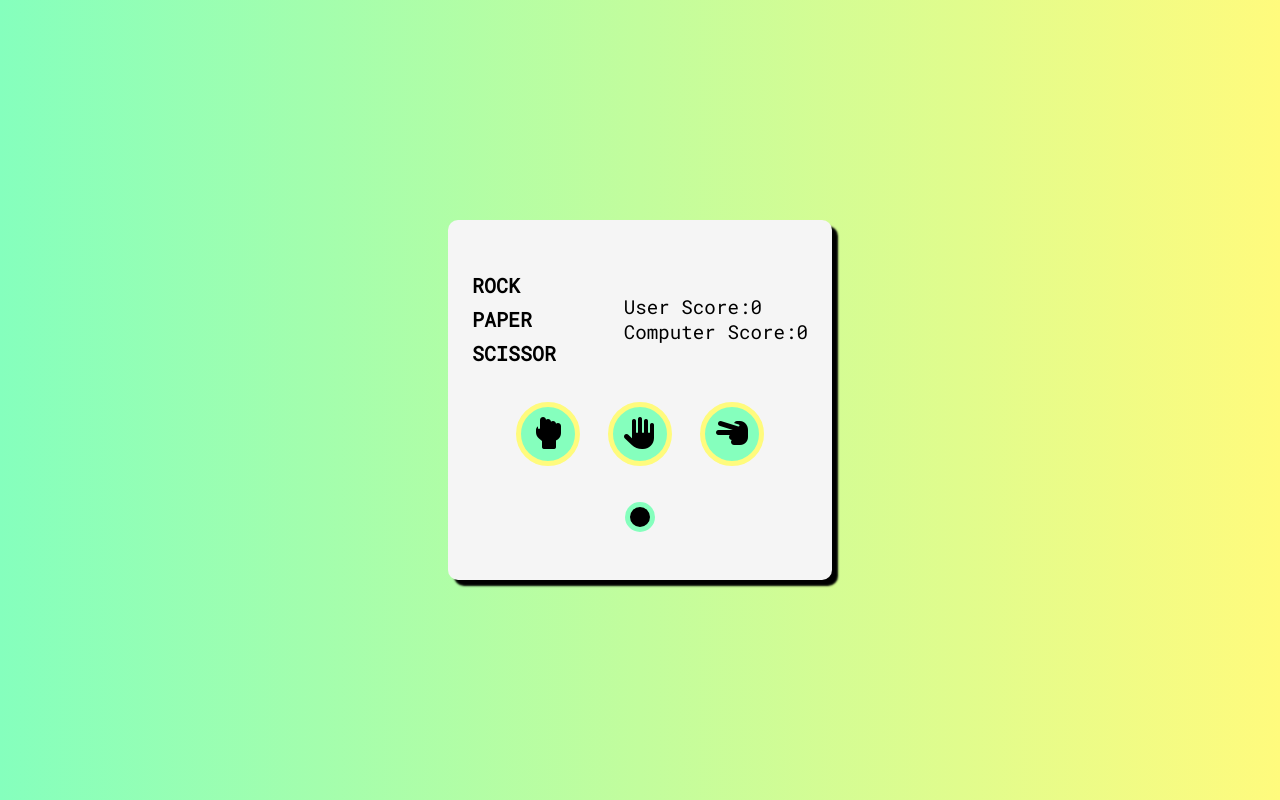
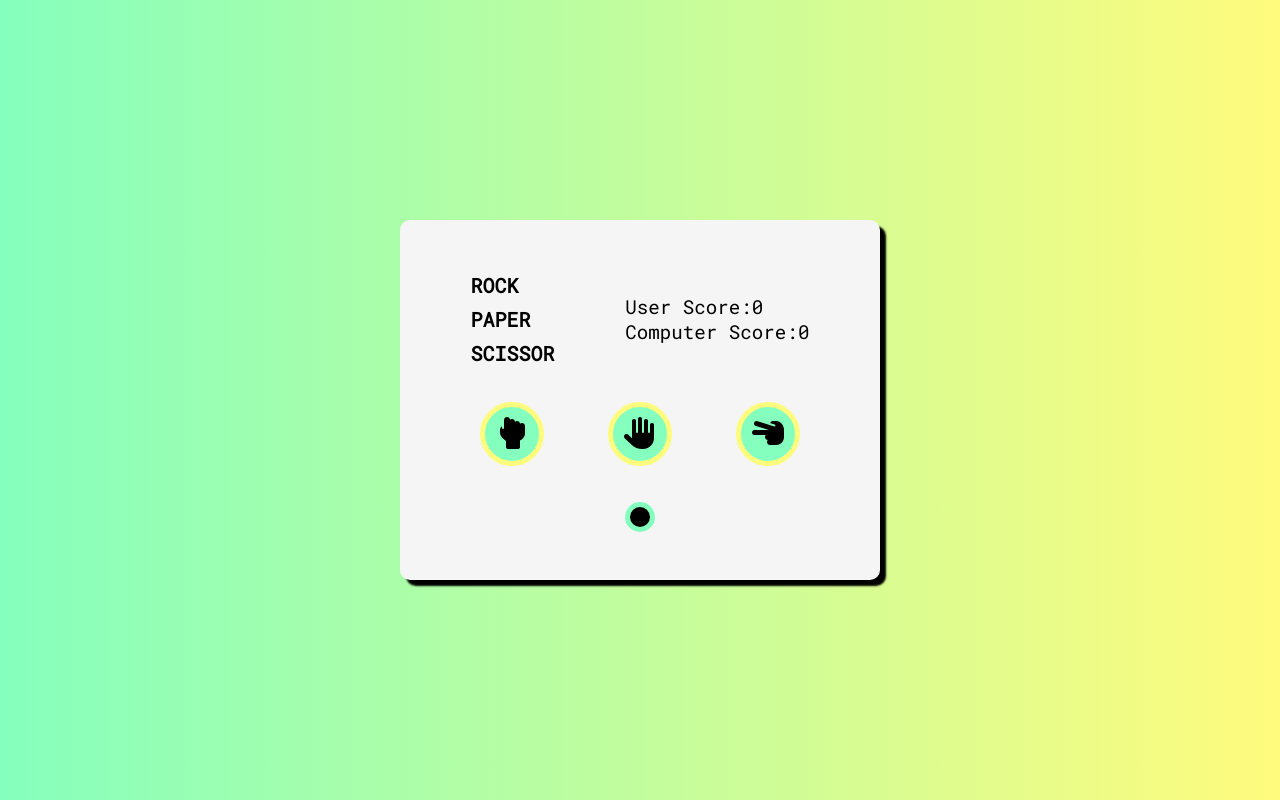
Before and after one commit to Naresh-Pavan/RockPaperScissor, a plain HTML site: page index.html in a window 1280 px wide. Drawn offline with Linux system fonts and the light colour scheme.

Commit message:
Update style.css

```diff
--- a/style.css
+++ b/style.css
@@ -21,9 +21,9 @@
   }
   .container{
       width:80%;
-      max-width: 24rem;
+      max-width: 30rem;
       height:auto;
-      padding: 3rem 1.5rem;
+      padding: 3rem 0rem;
       background-color: whitesmoke;
       border-radius: 10px;
       box-shadow: 6px 6px 2px
@@ -31,7 +31,7 @@
   .details{
       display:flex;
       align-items: center;
-      justify-content:space-between;
+      justify-content:space-evenly;
       margin-bottom:1rem;
   }
   .details .title{
@@ -42,6 +42,7 @@
   }
   .details .scores{
       font-size:1.2rem;
+
   }
   .details .scores .span{
       font-weight:900;
```
